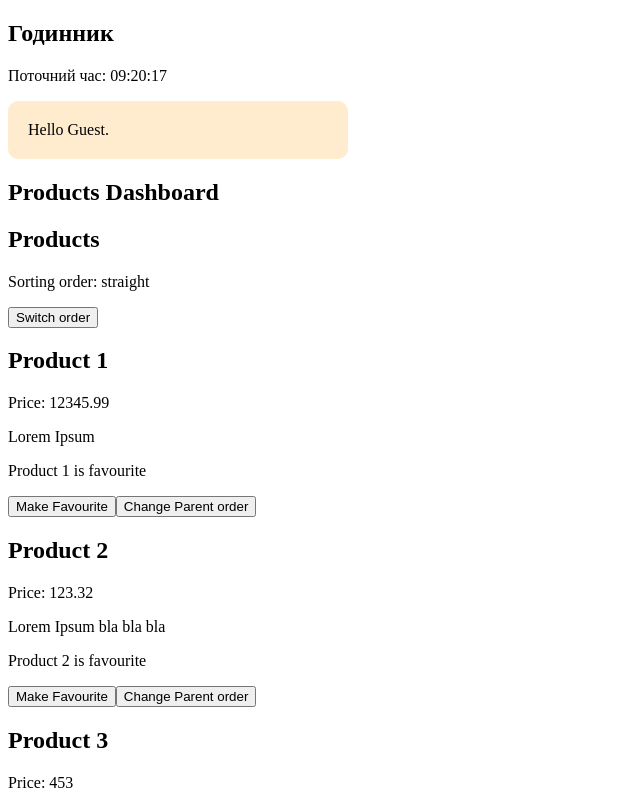
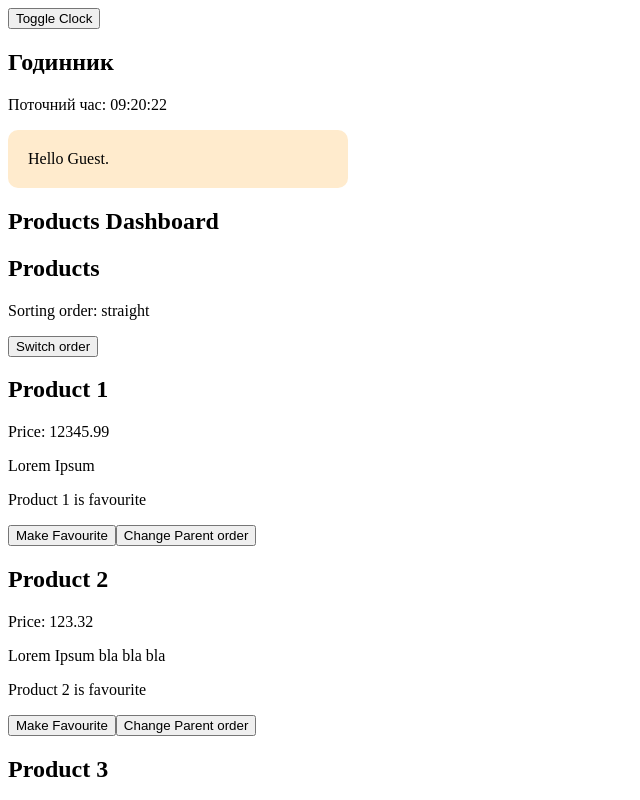
Before and after one commit to Illia-11/react-lessons2, a React (Vite) app: page / in a window 1280 px wide. Shown: the top 800 px of the page, without its empty margins (0-640 px from the left). Built offline with nearby package versions, Linux system fonts and the light colour scheme.

Commit message:
Add lifecycle methods examples

```diff
--- a/src/App.jsx
+++ b/src/App.jsx
@@ -1,27 +1,27 @@
-import React from "react";
+import React, { useState } from 'react';
 // import MyClassComponent from './components/MyClassComponent';
 // import MyFunctionalComponent from './components/MyFunctionComponent';
-import Greeting from "./components/Greeting";
-import ProductDashboard from "./components/ProductDashboard";
-import Clock from "./components/Clock";
+import Greeting from './components/Greeting';
+import ProductDashboard from './components/ProductDashboard';
+import Clock from './components/Clock';
 
 // звичайний елемент у реакті
 const elem1 = React.createElement(
-  "div",
-  { id: "div", title: "div", className: "div" },
+  'div',
+  { id: 'div', title: 'div', className: 'div' },
   React.createElement(
-    "h3",
-    { className: "heading", disabled: true },
-    "Div title"
+    'h3',
+    { className: 'heading', disabled: true },
+    'Div title'
   ),
-  React.createElement("p", { className: "text" }, "Div text")
+  React.createElement('p', { className: 'text' }, 'Div text')
 );
 
 // JSX версія елементу зверху
 const elem2 = (
-  <div id="div" title="div" className="div">
-    <h3 className="heading">Div title</h3>
-    <p className="text">Div text</p>
+  <div id='div' title='div' className='div'>
+    <h3 className='heading'>Div title</h3>
+    <p className='text'>Div text</p>
   </div>
 );
 
@@ -48,9 +48,12 @@ const elem2 = (
 // const frag = <></>;
 
 function App() {
+  const [isClockRendered, setIsClockRendered] = useState(true);
+
   return (
     <>
-      <Clock />
+      <button onClick={() => setIsClockRendered(!isClockRendered)}>Toggle Clock</button>
+      {isClockRendered && <Clock />}
       <Greeting />
       <ProductDashboard />
     </>
--- a/src/components/Clock/index.jsx
+++ b/src/components/Clock/index.jsx
@@ -1,17 +1,75 @@
-import React from "react";
+import React from 'react';
 
 class Clock extends React.Component {
   state = { currentTime: new Date() };
 
+  componentDidMount () {
+    console.log('componentDidMount запускається 1 раз при першому рендері компонента');
+
+    const intervalId = setInterval(() => {
+      console.log('changed date');
+
+      this.setState({
+        currentTime: new Date()
+      });
+
+    }, 500);
+
+    this.intervalId = intervalId;
+
+    // this.setState({
+    //   intervalId: intervalId
+    // });
+  }
+
+  componentDidUpdate() {
+    console.log('componentDidUpdate запускається при наступних рендерах компонента');
+
+    // стан оновлюється не завжди НОРМАЛЬНО
+    // if(Math.random() > 0.5) {
+    //   this.setState({
+
+    //   });
+    // }
+
+    // рекурсія оновлення станів ПОГАНО
+    // this.setState({});
+
+  }
+
+  componentWillUnmount() {
+    console.log('componentWillUnmount запускаєть перед розмонтуванням комопнента. Дає можливість підчиститидовготривалі побічні ефекти');
+
+    if(this.intervalId) {
+      clearInterval(this.intervalId);
+    }
+
+    // const { intervalId } = this.state;
+
+    // if(intervalId) {
+    //   clearInterval(intervalId);
+    // }
+  }
+
   render() {
     const { currentTime } = this.state;
 
-    return (
-      <div>
-        <h2>Годинник</h2>
-        <p>Поточний час: {currentTime.toLocaleTimeString("it-IT")}</p>
-      </div>
-    );
+    // НЕ МОЖНА виклакати setState напряму в методі render
+    // this.setState({});
+
+    // setInterval(() => {
+    //   console.log('changed date');
+
+    //   this.setState({
+    //     currentTime: new Date()
+    //   });
+
+    // }, 500);
+
+    return <div>
+      <h2>Годинник</h2>
+      <p>Поточний час: {currentTime.toLocaleTimeString('it-IT')}</p>
+    </div>;
   }
 }
 
```
